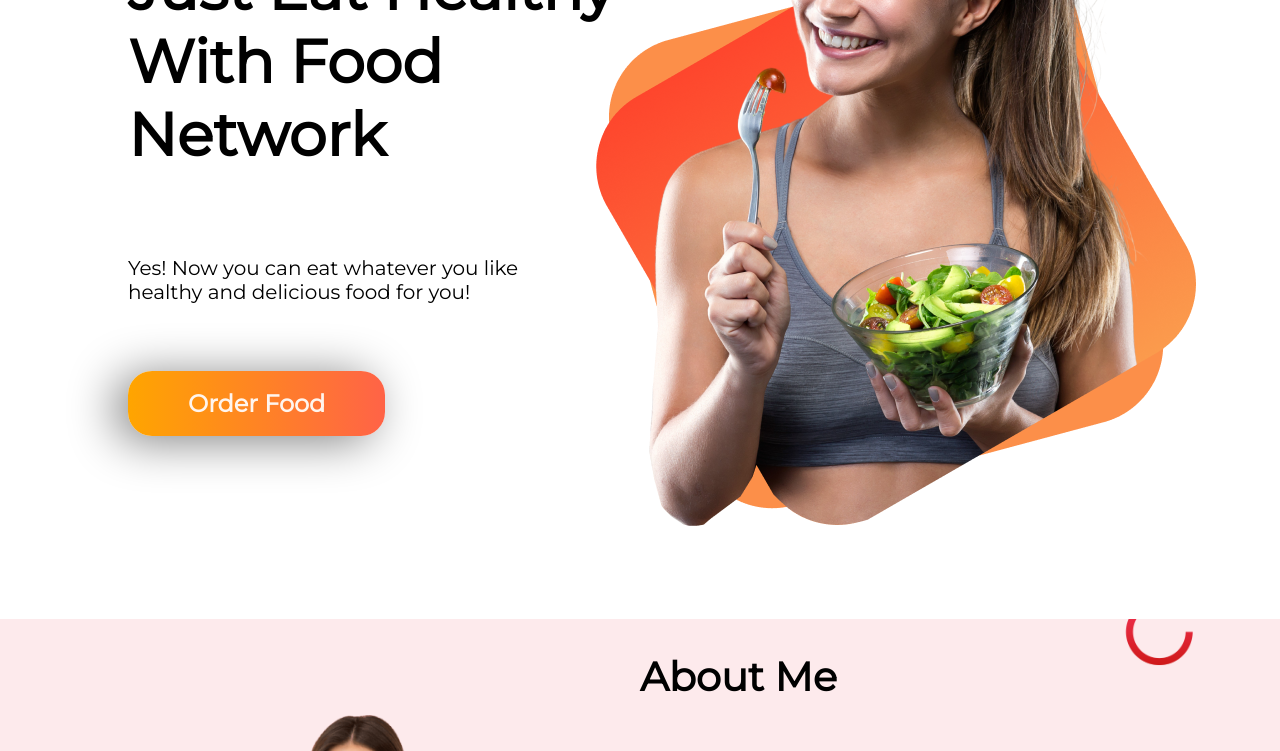
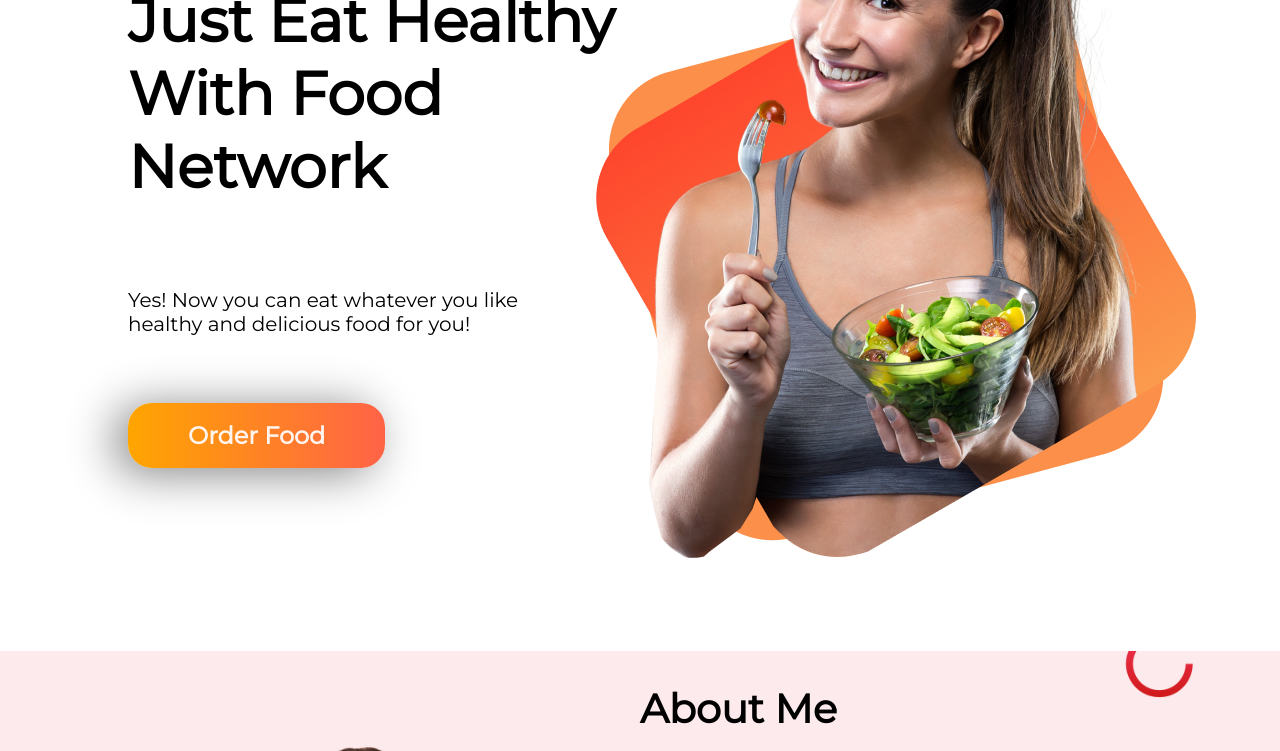
Before and after one commit to iqbalcb88/assignment-01, a plain HTML site: page index.html in a window 1280 px wide. Shown: the part 225-976 px from the top of the page. Drawn offline with Linux system fonts and the light colour scheme.

Commit message:
Banner height fixes

```diff
--- a/style.css
+++ b/style.css
@@ -59,7 +59,7 @@ p {
 
 .banner-container {
   display: flex;
-  padding: 02.5% 10% 5% 10%;
+  padding: 5% 10% 5% 10%;
   margin: 0;
 }
 .recipe-container {
```
